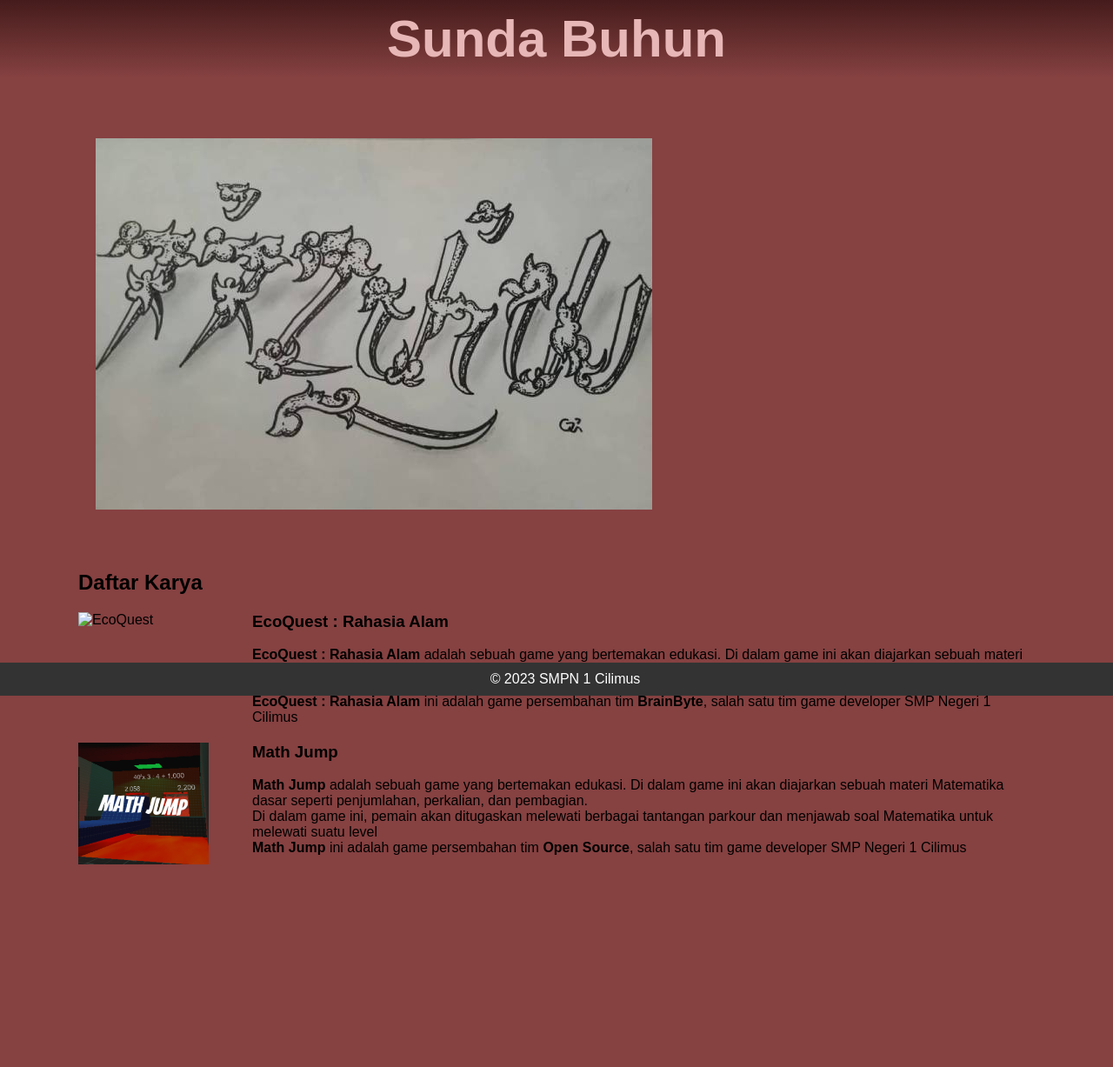
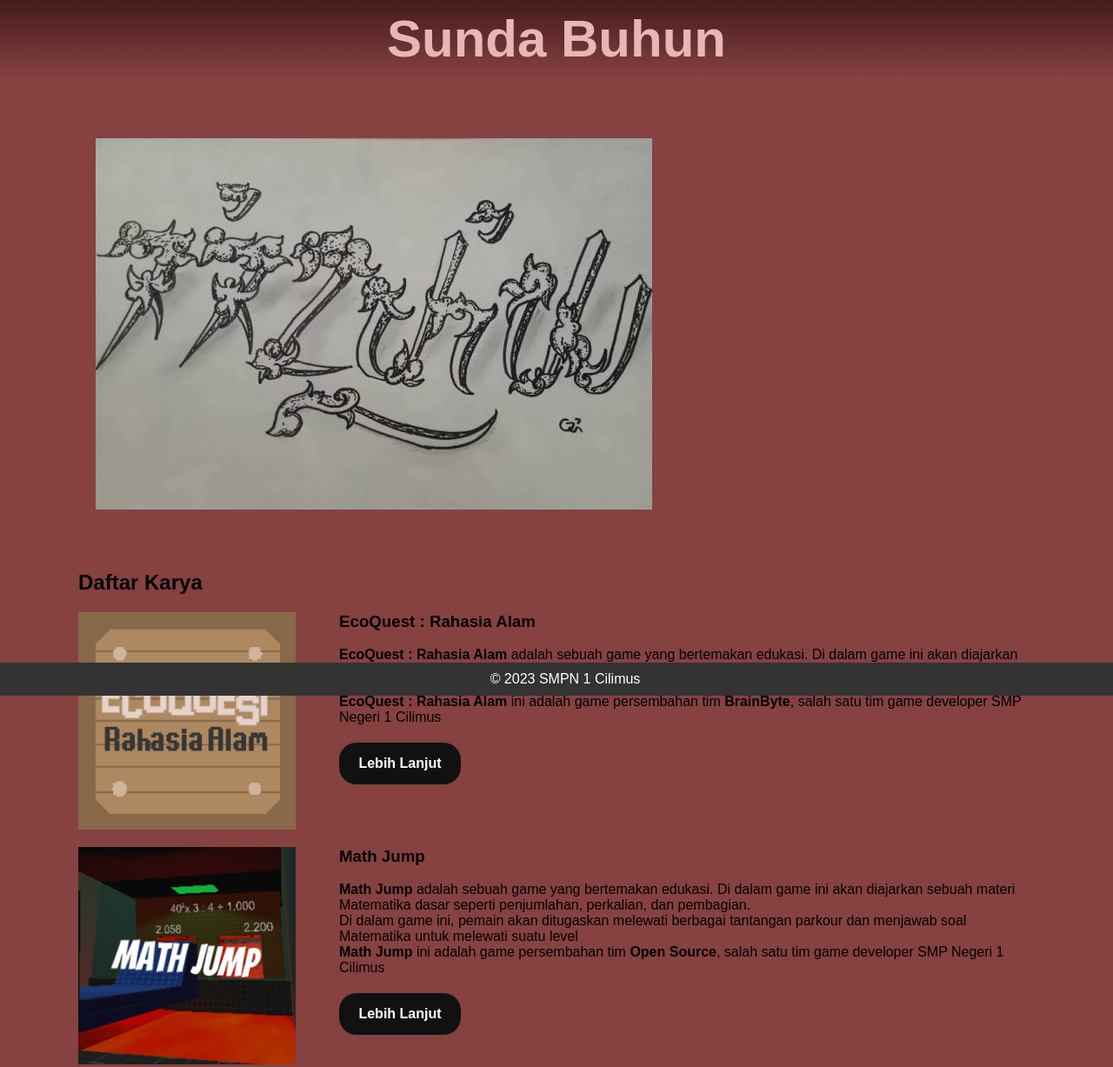
Before and after one commit to HaikalDev27/karyaSiswa, a plain HTML site: page index.html in a window 1280 px wide. Shown: the whole page at 87% size. Before the commit the page ends 1044 px from the top, so only its background shows below. Drawn offline with nearby package versions, Linux system fonts and the light colour scheme.

Commit message:
Fixing Interface

```diff
--- a/index.html
+++ b/index.html
@@ -20,11 +20,12 @@
         <section id="proyek" class="proyek-saya">
             <h2 class="proyek-header">Daftar Karya</h2>
             <div id="EcoQuest" class="proyek">
-                <img src="path_ke_gambar_anda.jpg" alt="EcoQuest" class="gambar-proyek">
+                <img src="./Images/Logo EcoQuest.png" alt="EcoQuest" class="gambar-proyek">
                 <div class="deskripsi-proyek">
                     <h3>EcoQuest : Rahasia Alam</h3>
                     <br>
                     <p><b>EcoQuest : Rahasia Alam</b> adalah sebuah game yang bertemakan edukasi. Di dalam game ini akan diajarkan sebuah materi IPA yaitu ekologi dan keanekaragaman hayati. <br>Di dalam game ini, pemain akan ditugaskan meneliti makhluk hidup yang ada di alam sekitar. <br><b>EcoQuest : Rahasia Alam</b> ini adalah game persembahan tim <b>BrainByte</b>, salah satu tim game developer SMP Negeri 1 Cilimus</p>
+                    <a href="">Lebih Lanjut</a>
                 </div>
             </div>
             <div id="MathJump" class="proyek">
@@ -33,6 +34,7 @@
                     <h3>Math Jump</h3>
                     <br>
                     <p><b>Math Jump</b> adalah sebuah game yang bertemakan edukasi. Di dalam game ini akan diajarkan sebuah materi Matematika dasar seperti penjumlahan, perkalian, dan pembagian. <br>Di dalam game ini, pemain akan ditugaskan melewati berbagai tantangan parkour dan menjawab soal Matematika untuk melewati suatu level <br><b>Math Jump</b> ini adalah game persembahan tim <b>Open Source</b>, salah satu tim game developer SMP Negeri 1 Cilimus</p>
+                    <a href="">Lebih Lanjut</a>
                 </div>
             </div>
         </section>
--- a/style.css
+++ b/style.css
@@ -61,7 +61,6 @@ section{
 
 .home img{
     justify-content: center;
-    width: auto;
 }
 
 .proyek {
@@ -69,8 +68,28 @@ section{
     margin: 20px 0 20px 0;
 }
 
+.proyek a{
+    display: block;
+    width: 100px;
+    text-align: center;
+    background: #111111;
+    border-radius: 20px;
+    margin-top: 20px;
+    padding: 15px 20px 15px 20px;
+    color: #ffffff;
+    cursor: pointer;
+    font-weight: bold;
+}
+
+.proyek a:hover{
+    background: #ffffff;
+    color: #000000;
+    padding: 15px 20px 15px 20px;
+}
+
 .gambar-proyek {
-    width: 150px;
+    width: 250px;
+    height: 250px;
     margin-right: 50px;
 }
 
```
Also changed, not shown: Images/Logo EcoQuest.png (added).
